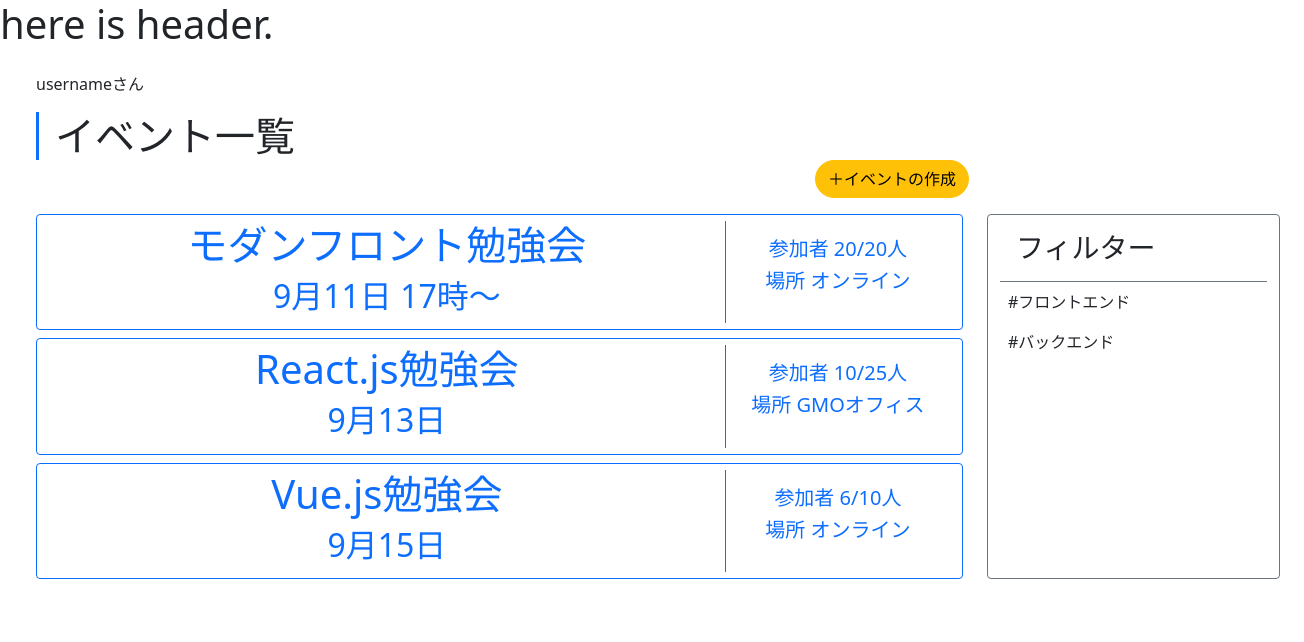
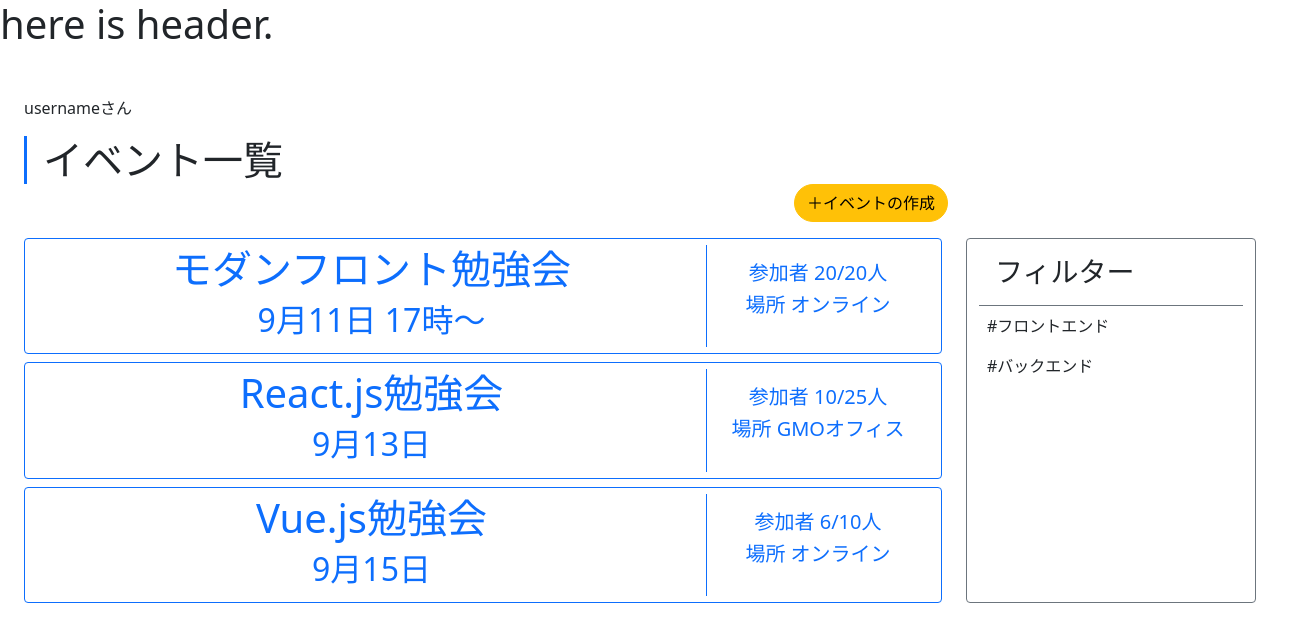
Before and after one commit to TAKAYAMAN2180/gmo-group-b-alfa, a Next.js app: page /home in a window 1280 px wide. Shown: the top 642 px of the page, 1304 px wide, since content can reach past the window. Built offline with nearby package versions, Linux system fonts and the light colour scheme; no server answers.

Commit message:
add-header-design

```diff
--- a/src/pages/event/new/index.tsx
+++ b/src/pages/event/new/index.tsx
@@ -84,7 +84,7 @@ export default function Page() {
 
   return (
     <form onSubmit={submitEventInfo}>
-      <div className="m-4 pe-4 container-fluid">
+      <div className=".container mt-4 container-fluid">
         <div className="d-flex justify-content-around mb-3">
           <label className="col-3 ps-3">イベント名</label>
           <input className="col-9" type="text" name="name" value={formData.name} onChange={handleChange} required />
--- a/src/pages/home/index.tsx
+++ b/src/pages/home/index.tsx
@@ -72,7 +72,7 @@ export default function Page() {
   }, [])
   return (
     <>
-      <div className="m-4 pe-4 container-fluid">
+      <div className=".container mt-4 p-4 container-fluid">
         <div className="">
           <p>usernameさん</p>
           <div className="col-9 d-flex justify-content-between">
```
